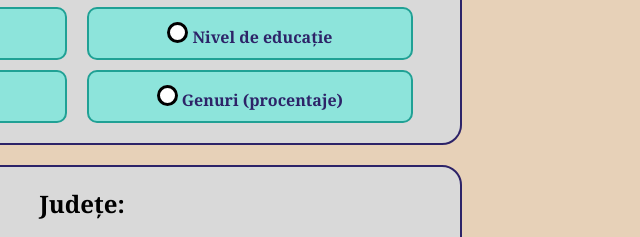
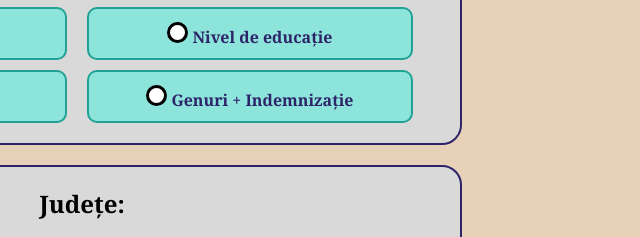
Before and after one commit to Roice32/WebTechnologiesProject, a website with bundled scripts: page client/pages/visualizer.html in a window 1280 px wide. Shown: the part 379-616 px from the top of the page, 558-1198 px from the left. Built offline with nearby package versions, Linux system fonts and the light colour scheme; no server answers.

Commit message:
Small UI fix

```diff
--- a/client/pages/visualizer.html
+++ b/client/pages/visualizer.html
@@ -50,7 +50,7 @@
                         </label>
                         <label for="gender" class="exclusiveSingleOption">
                             <input type="radio" id="gender" name="criterion" value="gender">
-                            Genuri (procentaje)
+                            Genuri + Indemnizație
                         </label>
                     </div>
                 </div>
```
